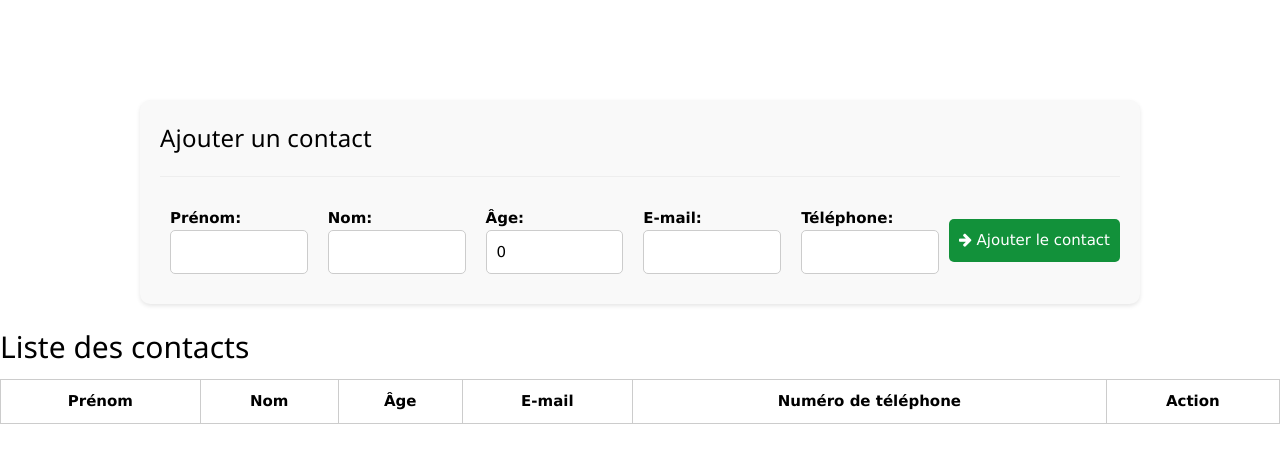
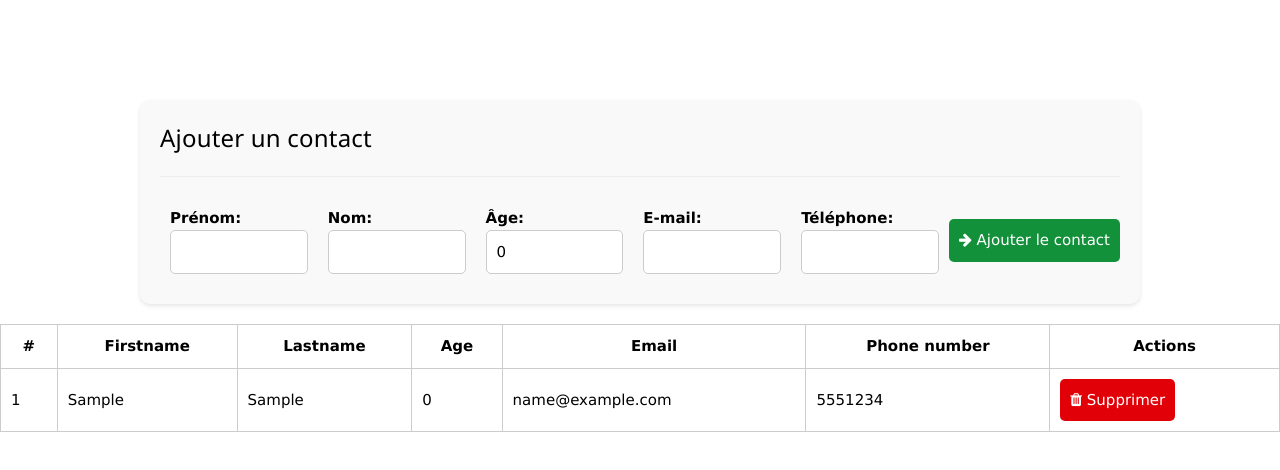
Before and after one commit to aurelie661/ANGULAR, an Angular app in the folder my-first-project/: page / in a window 1280 px wide. Both pictures are taken after typing "Sample", "Sample", "name@example.com", "5551234" into the empty fields and a click on the button "Ajouter le contact". Shown: the top 470 px of the page. Built offline with nearby package versions, Linux system fonts and the light colour scheme.

Commit message:
exo4 done

```diff
--- a/my-first-project/src/app/app.component.html
+++ b/my-first-project/src/app/app.component.html
@@ -1,5 +1,5 @@
 <!-- <app-form-user></app-form-user> -->
 <!-- <app-conditional></app-conditional> -->
 <!-- <app-repertory></app-repertory> -->
-<app-form-contact (contacts)="onPersonAdded($event)"></app-form-contact>
-<app-listing></app-listing>
+<app-form-contact (contacts)="addContactHandler($event)"></app-form-contact>
+<app-listing [contacts]="contacts"></app-listing>
--- a/my-first-project/src/app/app.component.ts
+++ b/my-first-project/src/app/app.component.ts
@@ -8,9 +8,9 @@ import Contact from './models/Contact.model';
 })
 export class AppComponent {
   title = 'my-first-project';
-  contacts: { firstName: string, lastName: string, age: number, email: string,phone: string }[] = [];
+  contacts: Contact[] = []
 
-  onPersonAdded(newPerson: { firstName: string, lastName: string, age: number, email: string,phone: string }) {
-    this.contacts.push(newPerson);
+  addContactHandler(contact: Contact) {
+    this.contacts = [...this.contacts, contact]
   }
 }
--- a/my-first-project/src/app/components/form-contact/form-contact.component.html
+++ b/my-first-project/src/app/components/form-contact/form-contact.component.html
@@ -1,14 +1,14 @@
 <div class="container">
     <h2>Ajouter un contact</h2>
     <hr />
-    <form (submit)="addContact()">
+    <form (submit)="addContact($event)">
       <div>
         <label for="firstName">Prénom:</label>
         <input
           type="text"
           id="firstName"
           name="firstName"
-          [(ngModel)]="firstName"
+          [(ngModel)]="contacts.firstName"
           required
         />
       </div>
@@ -18,13 +18,13 @@
           type="text"
           id="lastName"
           name="lastName"
-          [(ngModel)]="lastName"
+          [(ngModel)]="contacts.lastName"
           required
         />
       </div>
       <div>
         <label for="age">Âge:</label>
-        <input type="number" id="age" name="age" [(ngModel)]="age" required />
+        <input type="number" id="age" name="age" [(ngModel)]="contacts.age" required />
       </div>
       <div>
         <label for="email">E-mail:</label>
@@ -32,13 +32,13 @@
           type="email"
           id="email"
           name="email"
-          [(ngModel)]="email"
+          [(ngModel)]="contacts.email"
           required
         />
       </div>
       <div>
         <label for="phone">Téléphone:</label>
-        <input type="tel" id="phone" name="phone" [(ngModel)]="phone" required />
+        <input type="tel" id="phone" name="phone" [(ngModel)]="contacts.phone" required />
       </div>
       <button type="submit" id="add">
         <i class="fa fa-arrow-right"></i> Ajouter le contact
--- a/my-first-project/src/app/components/form-contact/form-contact.component.ts
+++ b/my-first-project/src/app/components/form-contact/form-contact.component.ts
@@ -4,38 +4,31 @@ import Contact from 'src/app/models/Contact.model';
 @Component({
   selector: 'app-form-contact',
   templateUrl: './form-contact.component.html',
-  styleUrls: ['./form-contact.component.css']
+  styleUrls: ['./form-contact.component.css'],
 })
 export class FormContactComponent {
-  contacts: Contact[] = [];
-  firstName = ""
-  lastName = ""
-  age = 0
-  email = ""
-  phone = ""
-
-  display = false;
+  contacts: Contact = {
+    id: 0,
+    firstName: '',
+    lastName: '',
+    age: 0,
+    email: '',
+    phone: '',
+  };
 
   @Output('contacts')
-  personAdded = new EventEmitter<{ firstName: string, lastName: string, age: number, email: string,phone: string }>();
+  personAdded = new EventEmitter<Contact>();
 
-  addContact() {
-    const newContact = new Contact(
-      this.firstName,
-      this.lastName,
-      this.age,
-      this.email,
-      this.phone
-    );
-    this.contacts.push(newContact);
-    this.personAdded.emit(newContact);
-    this.display = true;
-    newContact:{
-      this.firstName ="",
-      this.lastName ="",
-      this.age =0,
-      this.email ="",
-      this.phone =""
-    }
+  addContact(event: Event) {
+    event.preventDefault();
+    this.personAdded.emit(this.contacts);
+    this.contacts = {
+      id: 0,
+      firstName: '',
+      lastName: '',
+      age: 0,
+      email: '',
+      phone: '',
+    };
   }
 }
--- a/my-first-project/src/app/components/listing/listing.component.html
+++ b/my-first-project/src/app/components/listing/listing.component.html
@@ -1,24 +1,27 @@
-<div class="container">
-    <h2>Liste des contacts</h2>
-    <table>
+<p *ngIf="contacts.length === 0; else elseblock">
+  Il n'y a pas de contacts !
+</p>
+<ng-template #elseblock>
+  <table class="container">
       <thead>
           <tr>
-          <th>Prénom</th>
-          <th>Nom</th>
-          <th>Âge</th>
-          <th>E-mail</th>
-          <th>Numéro de téléphone</th>
-          <th>Action</th>
+              <th>#</th>
+              <th>Firstname</th>
+              <th>Lastname</th>
+              <th>Age</th>
+              <th>Email</th>
+              <th>Phone number</th>
+              <th>Actions</th>
           </tr>
       </thead>
       <tbody>
-        <tr
-          *ngFor="let contact of contacts; let i = index">
-          <td>{{ contact.firstName }}</td>
-          <td>{{ contact.lastName }}</td>
-          <td>{{ contact.age }}</td>
-          <td>{{ contact.email }}</td>
-          <td>{{ contact.phone }}</td>
+          <tr *ngFor="let c of contacts; let i = index;">
+              <td>{{ i + 1 }}</td>
+              <td>{{ c.firstName }}</td>
+              <td>{{ c.lastName }}</td>
+              <td>{{ c.age }}</td>
+              <td>{{ c.email }}</td>
+              <td>{{ c.phone }}</td>
               <td>
                 <button (click)="deleteContact(i)" id="delete">
                   <i class="fa fa-trash"></i> Supprimer
@@ -27,4 +30,4 @@
           </tr>
       </tbody>
   </table>
-  </div>
+</ng-template>
--- a/my-first-project/src/app/components/listing/listing.component.ts
+++ b/my-first-project/src/app/components/listing/listing.component.ts
@@ -8,11 +8,8 @@ import Contact from 'src/app/models/Contact.model';
 })
 export class ListingComponent {
 
-  contacts: {  firstName: string, lastName: string, age: number, email: string,phone: string }[] = [];
-
-  onPersonAdded(newPerson: { firstName: string, lastName: string, age: number, email: string,phone: string }) {
-    this.contacts.push(newPerson);
-  }
+  @Input()
+  contacts: Contact[] = []
 
   deleteContact(index: number) {
     this.contacts.splice(index, 1);
@@ -20,4 +17,3 @@ export class ListingComponent {
 
 
 }
-console.log();
```
Lines whose indentation alone changed are shown as unchanged.
